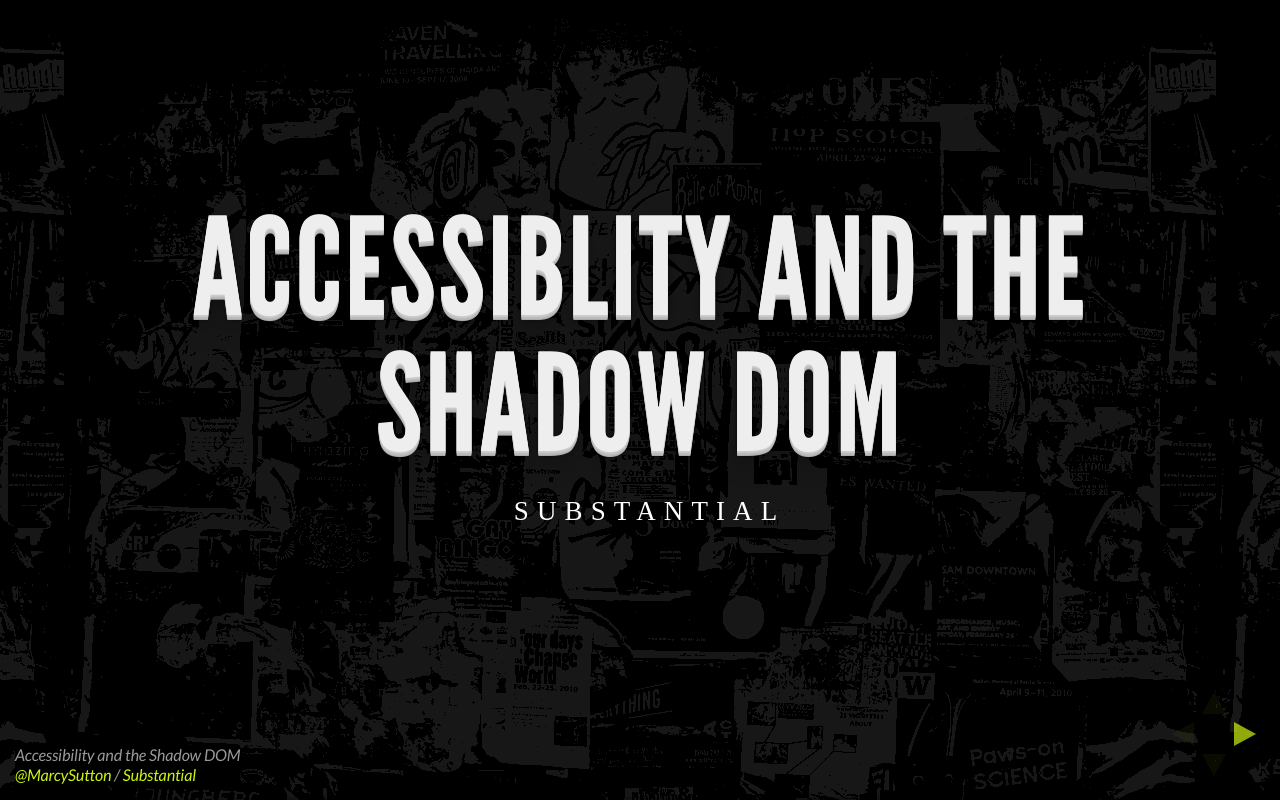
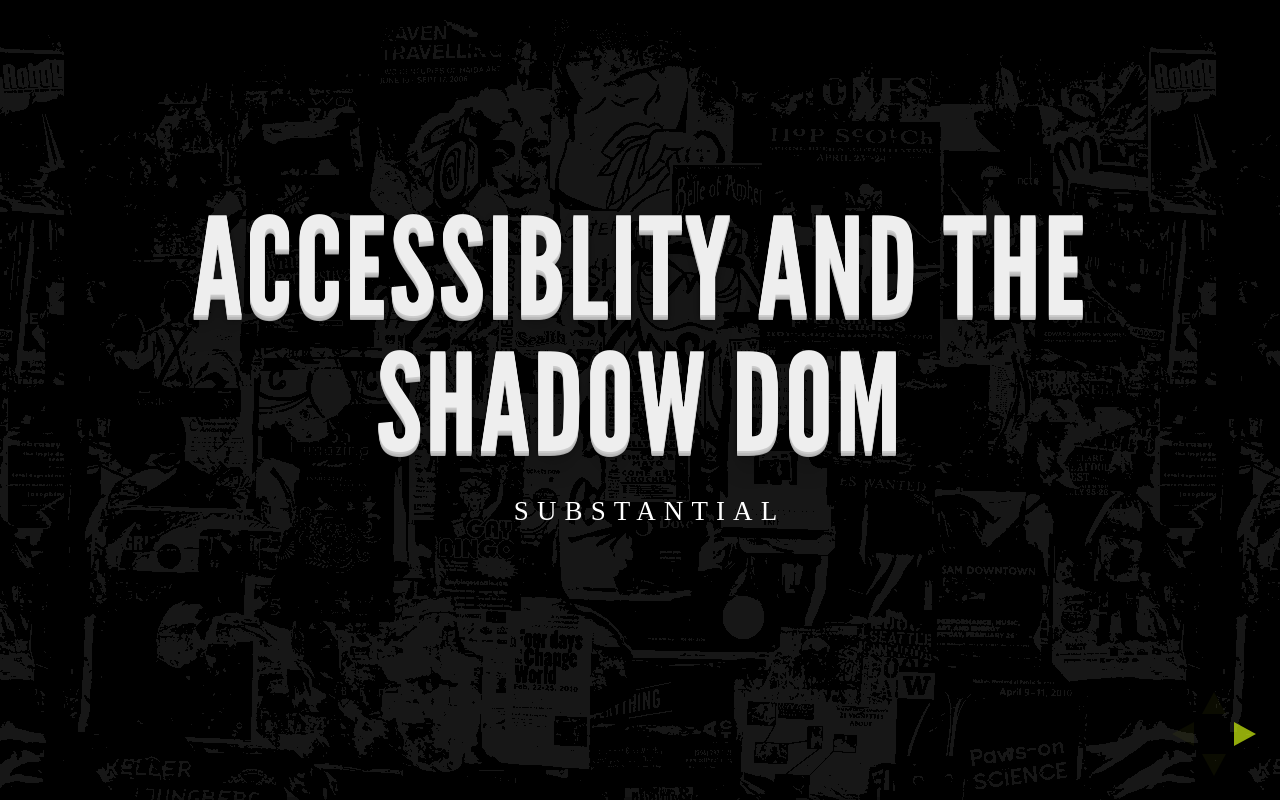
Before and after one commit to marcysutton/accessibility-of-web-components, a website: page slides.html in a window 1280 px wide. Drawn offline with Linux system fonts and the light colour scheme; files whose address does not match are found by name.

Commit message:
Killing footer

```diff
--- a/slides.html
+++ b/slides.html
@@ -408,11 +408,6 @@
           </div>
         </section>
 			</div>
-
-      <footer>
-        <div class="copyright">Accessibility and the Shadow DOM<br />
-          <a href="http://twitter.com/marcysutton" target="_blank" title="Link opens in a new window">@MarcySutton</a> / <a href="http://substantial.com" target="_blank" title="Link opens in a new window">Substantial</a></div>
-      </footer>
 		</div>
 
 		<script src="lib/js/head.min.js"></script>
```
